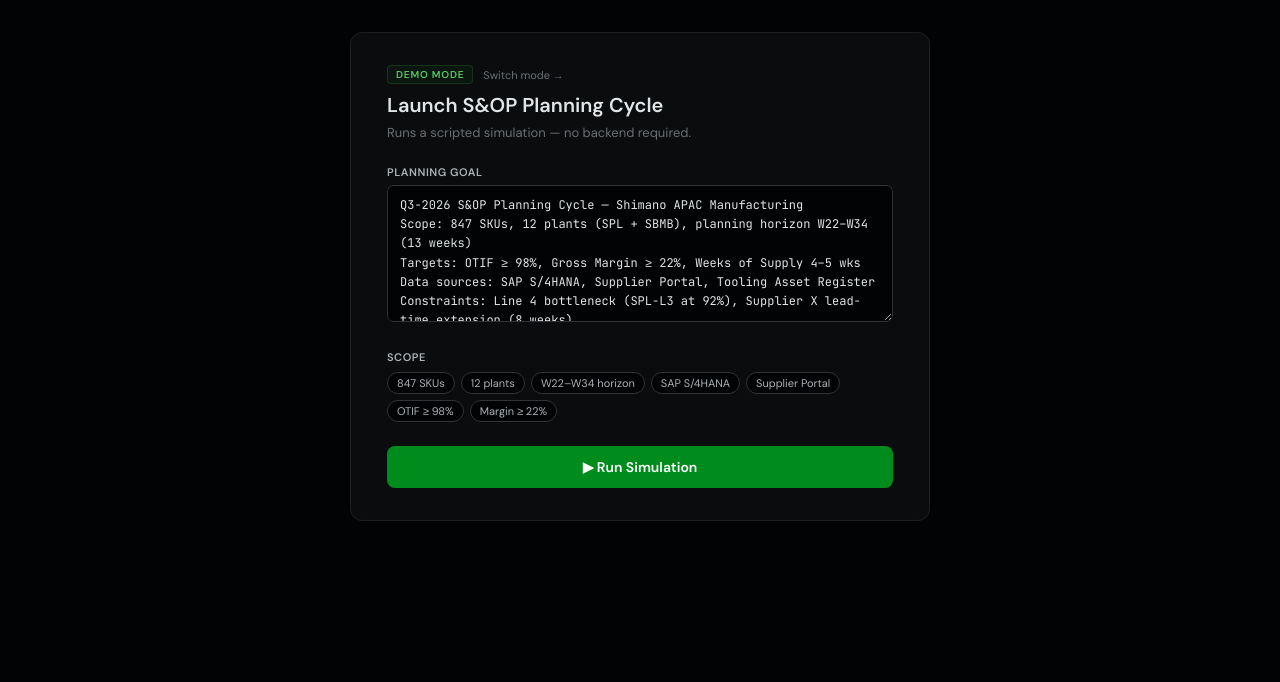
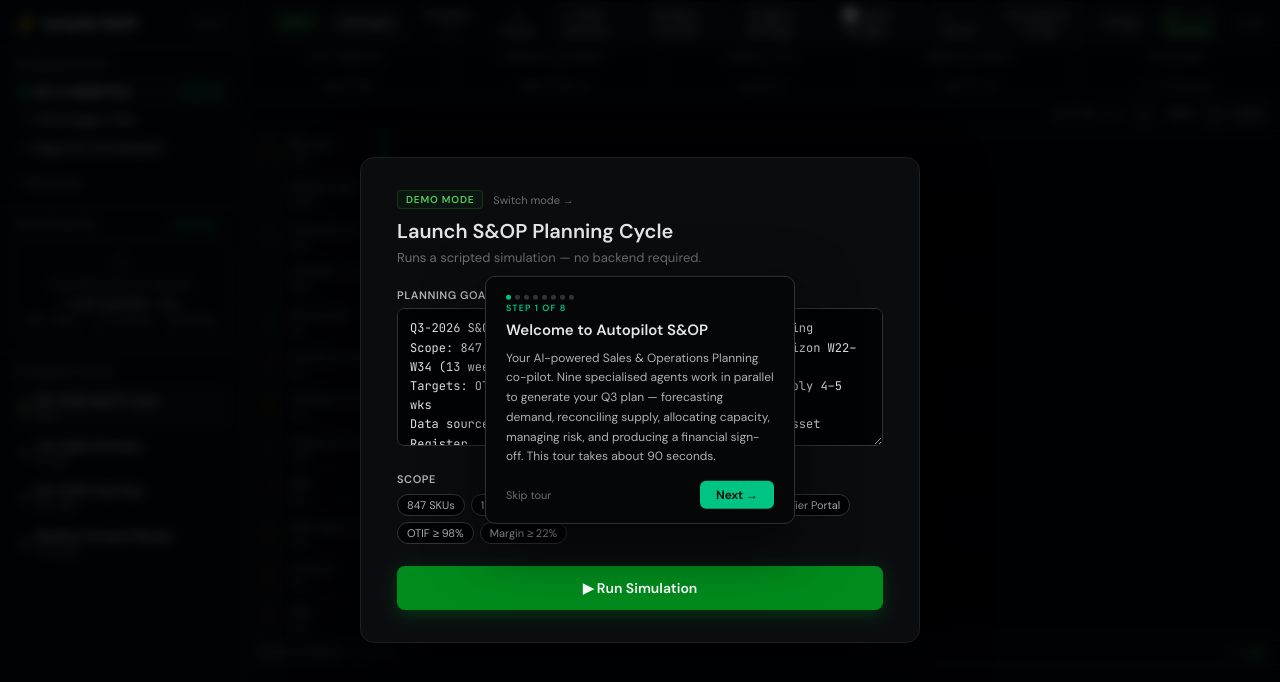
Before and after one commit to jslau2/autopilot-sop, a React (Vite) app in the folder frontend/: page /pipeline in a window 1280 px wide. Shown: the top 682 px of the page. Built offline with nearby package versions, Linux system fonts and the light colour scheme; a web font is replaced by a local one.

Commit message:
Show launch config as overlay on top of pipeline view
Replaces full-page replacement with a blurred backdrop modal so users
can see the pipeline UI behind the config screen — makes it clear
what they're launching into.

https://claude.ai/code/session_011jJSBBy7LGVbrd5WR7VG7b

```diff
--- a/frontend/src/pages/PipelineView.tsx
+++ b/frontend/src/pages/PipelineView.tsx
@@ -21,19 +21,24 @@ Constraints: Line 4 bottleneck (SPL-L3 at 92%), Supplier X lead-time extension (
 
 function LaunchConfig({ demoMode, onLaunch }: { demoMode: boolean; onLaunch: (goal: string) => void }) {
   const [goal, setGoal] = useState(DEFAULT_GOAL);
+  const accentColor = demoMode ? 'oklch(0.55 0.18 145)' : 'oklch(0.55 0.18 260)';
   return (
     <div style={{
-      flex: 1, display: 'flex', alignItems: 'center', justifyContent: 'center',
-      background: 'var(--bg-base)', padding: 32,
+      position: 'fixed', inset: 0, zIndex: 200,
+      display: 'flex', alignItems: 'center', justifyContent: 'center',
+      background: 'oklch(0.08 0.01 250 / 0.72)',
+      backdropFilter: 'blur(6px)',
+      padding: 32,
     }}>
       <div style={{
-        width: '100%', maxWidth: 580,
+        width: '100%', maxWidth: 560,
         background: 'var(--bg-card)', border: '1px solid var(--border-subtle)',
-        borderRadius: 12, padding: '32px 36px', display: 'flex', flexDirection: 'column', gap: 24,
+        borderRadius: 14, padding: '32px 36px', display: 'flex', flexDirection: 'column', gap: 22,
+        boxShadow: '0 24px 64px oklch(0.04 0.01 250 / 0.7)',
       }}>
         {/* Header */}
         <div>
-          <div style={{ display: 'flex', alignItems: 'center', gap: 10, marginBottom: 8 }}>
+          <div style={{ display: 'flex', alignItems: 'center', gap: 10, marginBottom: 10 }}>
             <span style={{
               fontSize: 10, fontWeight: 700, letterSpacing: '0.08em', padding: '2px 8px',
               borderRadius: 4, border: '1px solid',
@@ -47,10 +52,10 @@ function LaunchConfig({ demoMode, onLaunch }: { demoMode: boolean; onLaunch: (go
               Switch mode →
             </Link>
           </div>
-          <h2 style={{ fontSize: 20, fontWeight: 700, color: 'var(--text-1)', margin: 0 }}>
+          <h2 style={{ fontSize: 20, fontWeight: 700, color: 'var(--text-1)', margin: 0, lineHeight: 1.2 }}>
             Launch S&amp;OP Planning Cycle
           </h2>
-          <p style={{ fontSize: 13, color: 'var(--text-3)', marginTop: 6 }}>
+          <p style={{ fontSize: 13, color: 'var(--text-3)', marginTop: 6, marginBottom: 0 }}>
             {demoMode
               ? 'Runs a scripted simulation — no backend required.'
               : 'Dispatches real AI agents via Azure OpenAI — backend must be running.'}
@@ -66,6 +71,7 @@ function LaunchConfig({ demoMode, onLaunch }: { demoMode: boolean; onLaunch: (go
             value={goal}
             onChange={e => setGoal(e.target.value)}
             rows={6}
+            autoFocus
             style={{
               width: '100%', boxSizing: 'border-box',
               background: 'var(--bg-base)', border: '1px solid var(--border)',
@@ -98,10 +104,11 @@ function LaunchConfig({ demoMode, onLaunch }: { demoMode: boolean; onLaunch: (go
           onClick={() => onLaunch(goal)}
           disabled={!goal.trim()}
           style={{
-            padding: '12px 0', borderRadius: 8, fontSize: 14, fontWeight: 700,
-            background: demoMode ? 'oklch(0.55 0.18 145)' : 'oklch(0.55 0.18 260)',
+            padding: '13px 0', borderRadius: 8, fontSize: 14, fontWeight: 700,
+            background: accentColor,
             color: '#fff', border: 'none', cursor: 'pointer',
             opacity: goal.trim() ? 1 : 0.5, transition: 'opacity 0.15s',
+            boxShadow: `0 4px 16px ${accentColor.replace(')', ' / 0.35)')}`,
           }}
         >
           {demoMode ? '▶  Run Simulation' : '⚡  Launch Live Run'}
@@ -192,11 +199,8 @@ export default function PipelineView() {
     setShowTour,
   };
 
-  if (!started) {
-    return <LaunchConfig demoMode={demoMode} onLaunch={startSession} />;
-  }
-
   return (
+    <>
     <DashboardContext.Provider value={ctxValue}>
       <div className="app">
         <Sidebar />
@@ -275,5 +279,7 @@ export default function PipelineView() {
         {showTour && <TourOverlay onClose={closeTour} />}
       </div>
     </DashboardContext.Provider>
+    {!started && <LaunchConfig demoMode={demoMode} onLaunch={startSession} />}
+    </>
   );
 }
```
